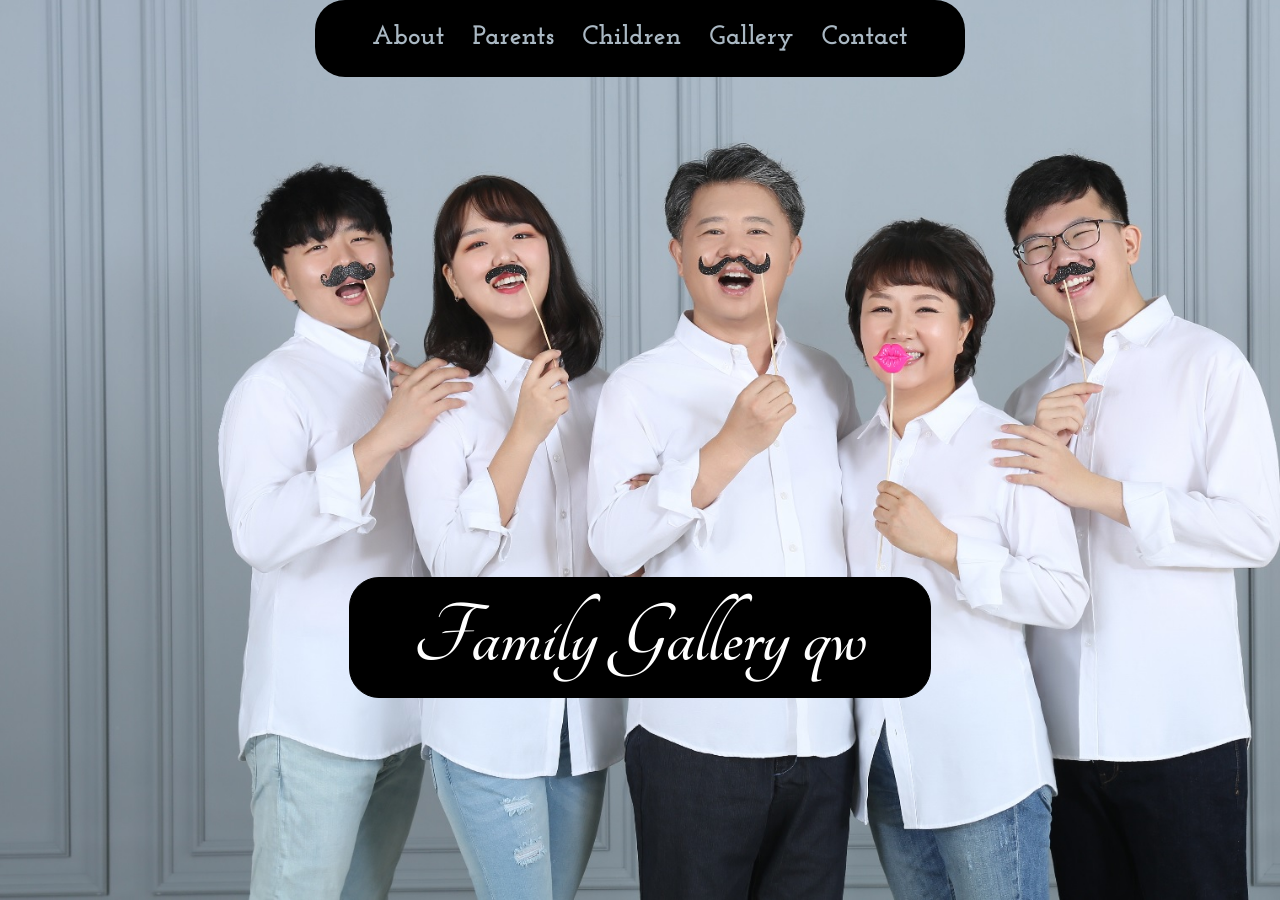
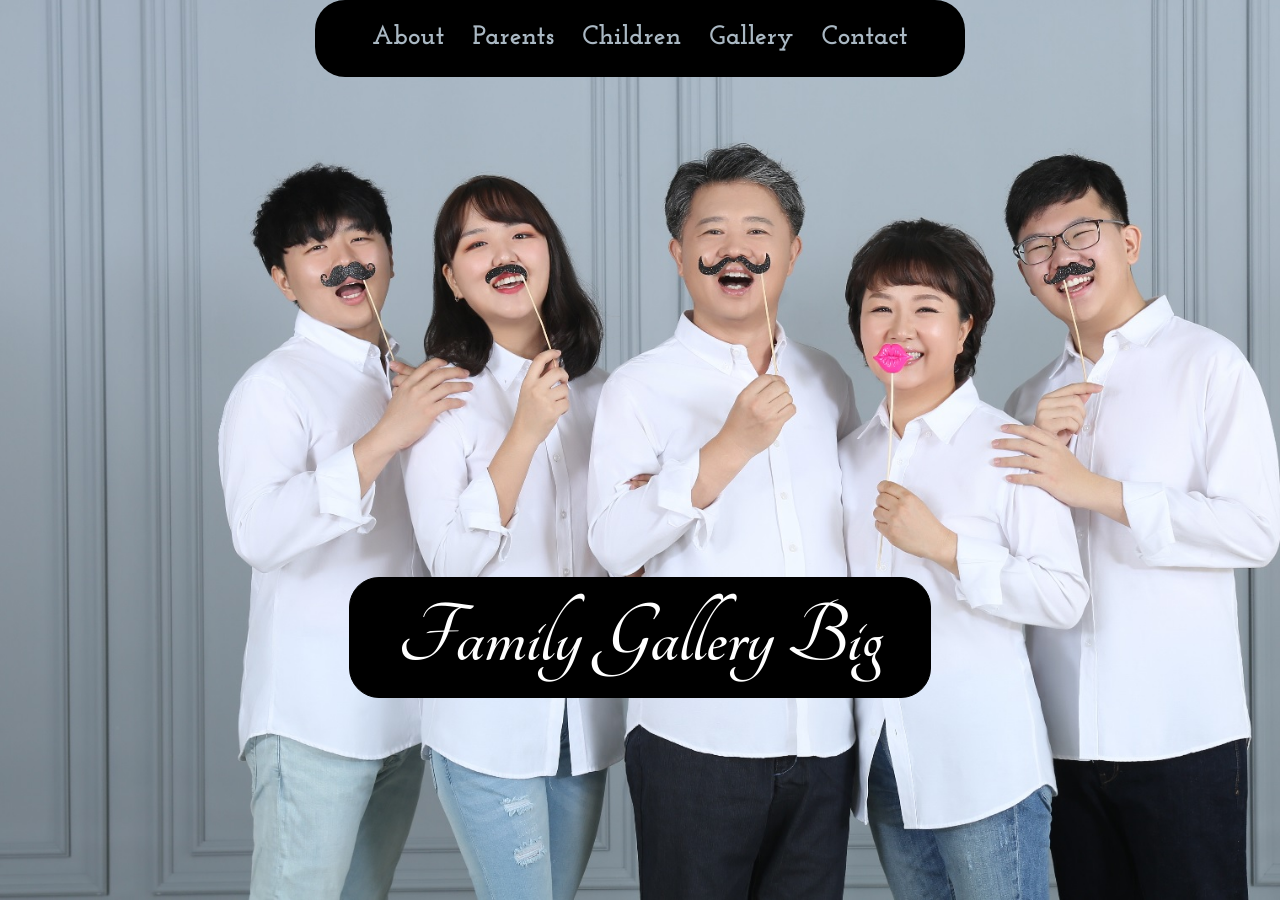
Before and after one commit to sinrama01/family, a plain HTML site: page index.html in a window 1280 px wide. Shown: the top 900 px of the page. Drawn offline with Linux system fonts and the light colour scheme.

Commit message:
family name

```diff
--- a/index.html
+++ b/index.html
@@ -19,7 +19,7 @@
             </ul>
 
           <h1 id="headTitle">
-              Family Gallery qw
+              Family Gallery Big
           </h1>
 
 
```
